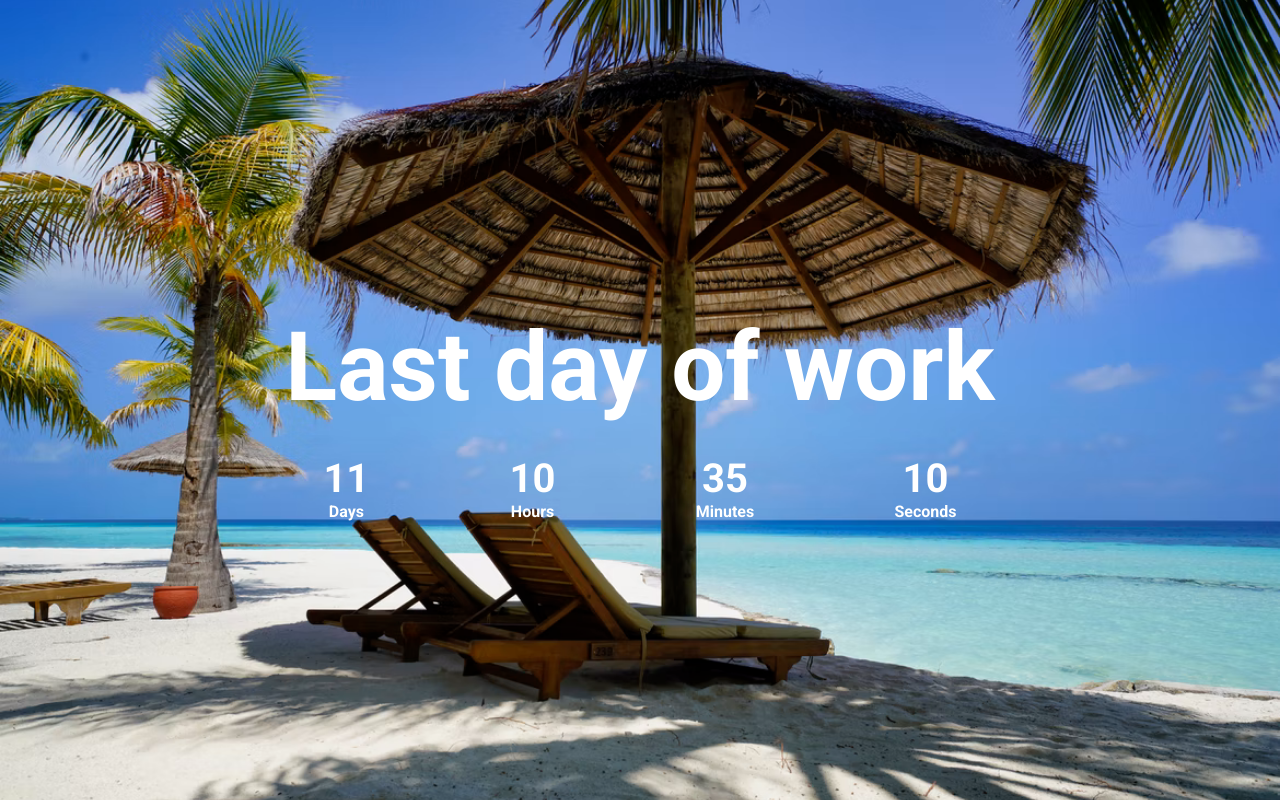
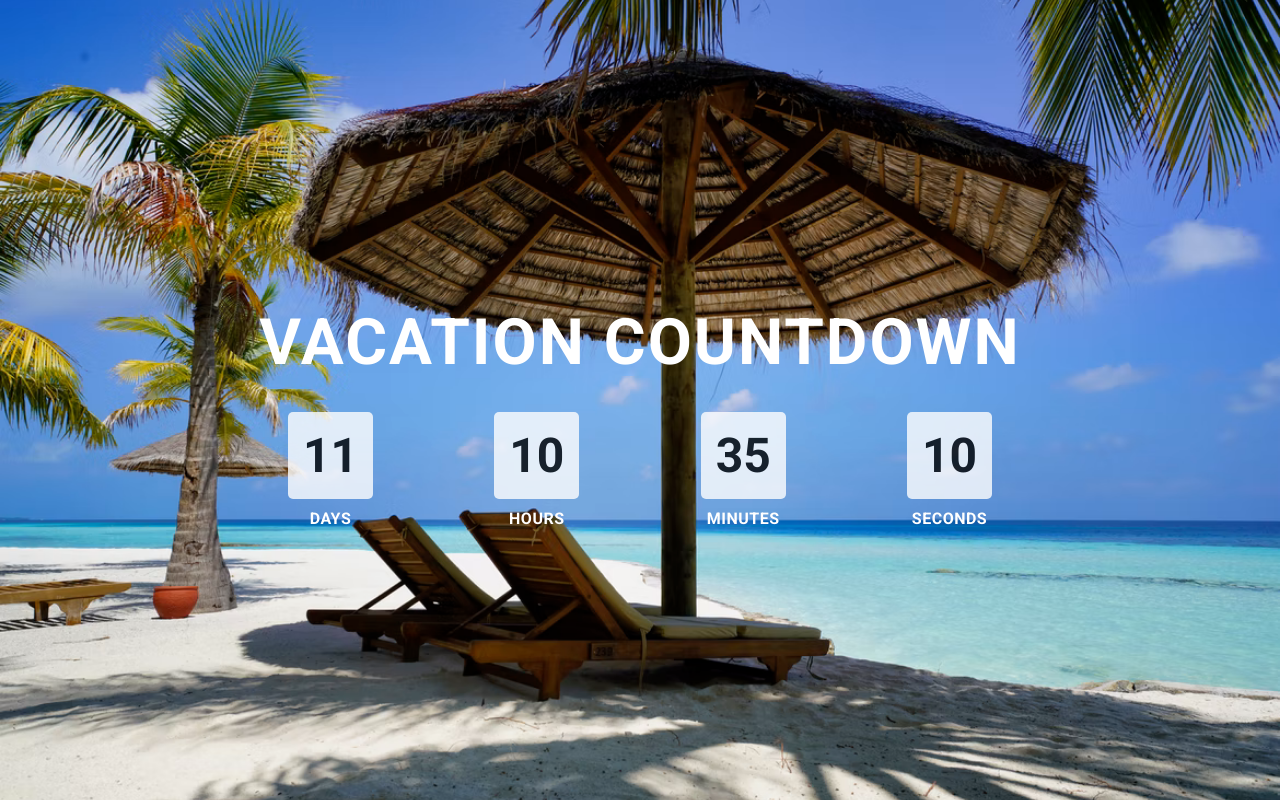
Before and after one commit to iDuvancho303/countt-down-timer-2, a plain HTML site: page index.html in a window 1280 px wide. Drawn offline with Linux system fonts and the light colour scheme.

Commit message:
adding more code

```diff
--- a/index.html
+++ b/index.html
@@ -16,7 +16,7 @@
 
         <div>
 
-            <h2>Last day of work</h2>
+            <h2>Vacation Countdown</h2>
 
             <div class="countdown">
 
--- a/style.css
+++ b/style.css
@@ -9,8 +9,10 @@ font-family: 'Roboto', sans-serif;
 }
 
 h2 {
-    font-size: 6rem;
+    font-size: 4rem;
     padding: 2rem;
+    letter-spacing: 2px;
+    text-transform: uppercase;
 }
 
 img {
@@ -38,3 +40,20 @@ img {
 .day, .hour, .minutes, .seconds {
     font-size: 2.5rem;
 }
+
+.countdown h3 {
+    padding: 15px;
+    background-color: #fff;
+    font-size: 3rem;
+    color: black;
+    border-radius: 5px;
+    opacity: 0.8;
+}
+
+.countdown p {
+    text-transform: uppercase;
+    letter-spacing: 0.5px;
+    font-size: 16px;
+    margin-top: 10px;
+    font-weight: bold;
+}
```
